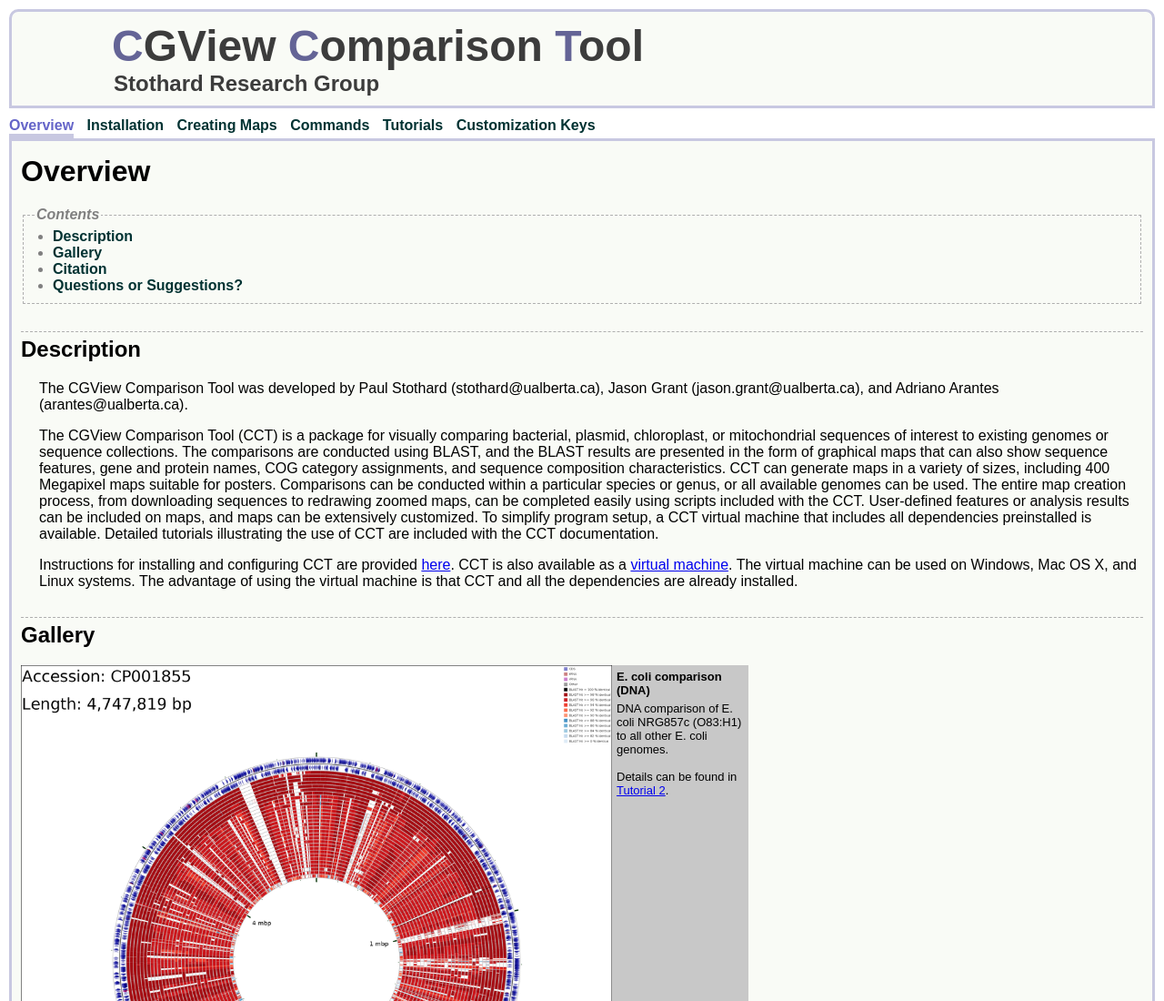
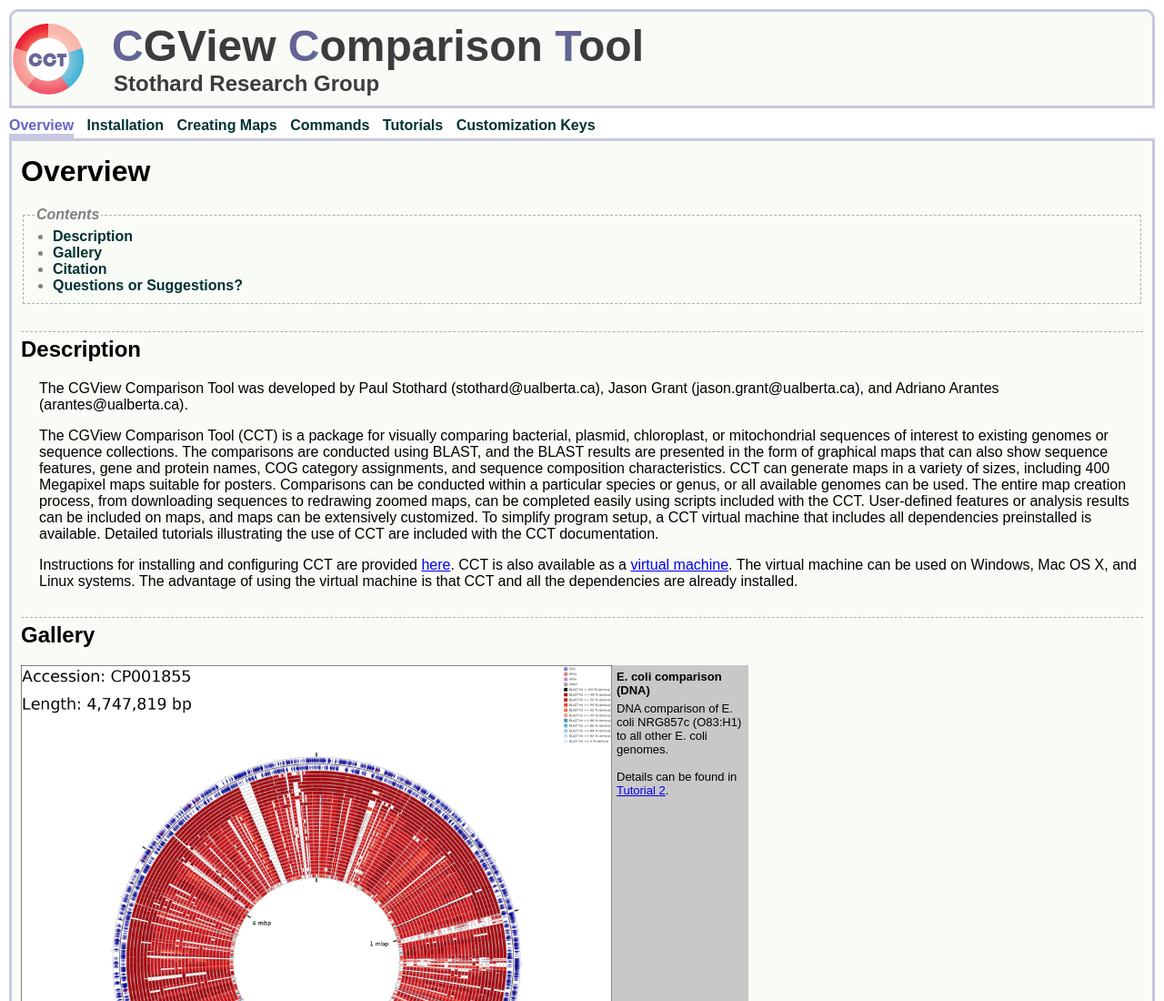
Before and after one commit to paulstothard/cgview_comparison_tool, a plain HTML site: page docs/index.html in a window 1280 px wide. Shown: the top 1100 px of the page at 91% size. Drawn offline with Linux system fonts and the light colour scheme; files whose address does not match are found by name.

Commit message:
Fix image link

```diff
--- a/docs/styles/stylesheet.css
+++ b/docs/styles/stylesheet.css
@@ -6,7 +6,7 @@ body {
 #banner {
   border-radius: 10px 10px 0 0;
   border: 3px solid rgb(200, 200, 225);
-  background: url("images/logo.png") left center no-repeat;
+  background: url("../images/logo.png") left center no-repeat;
   background-color: #f9fbf6;
   padding: 10px;
   margin-bottom: 10px;
```
